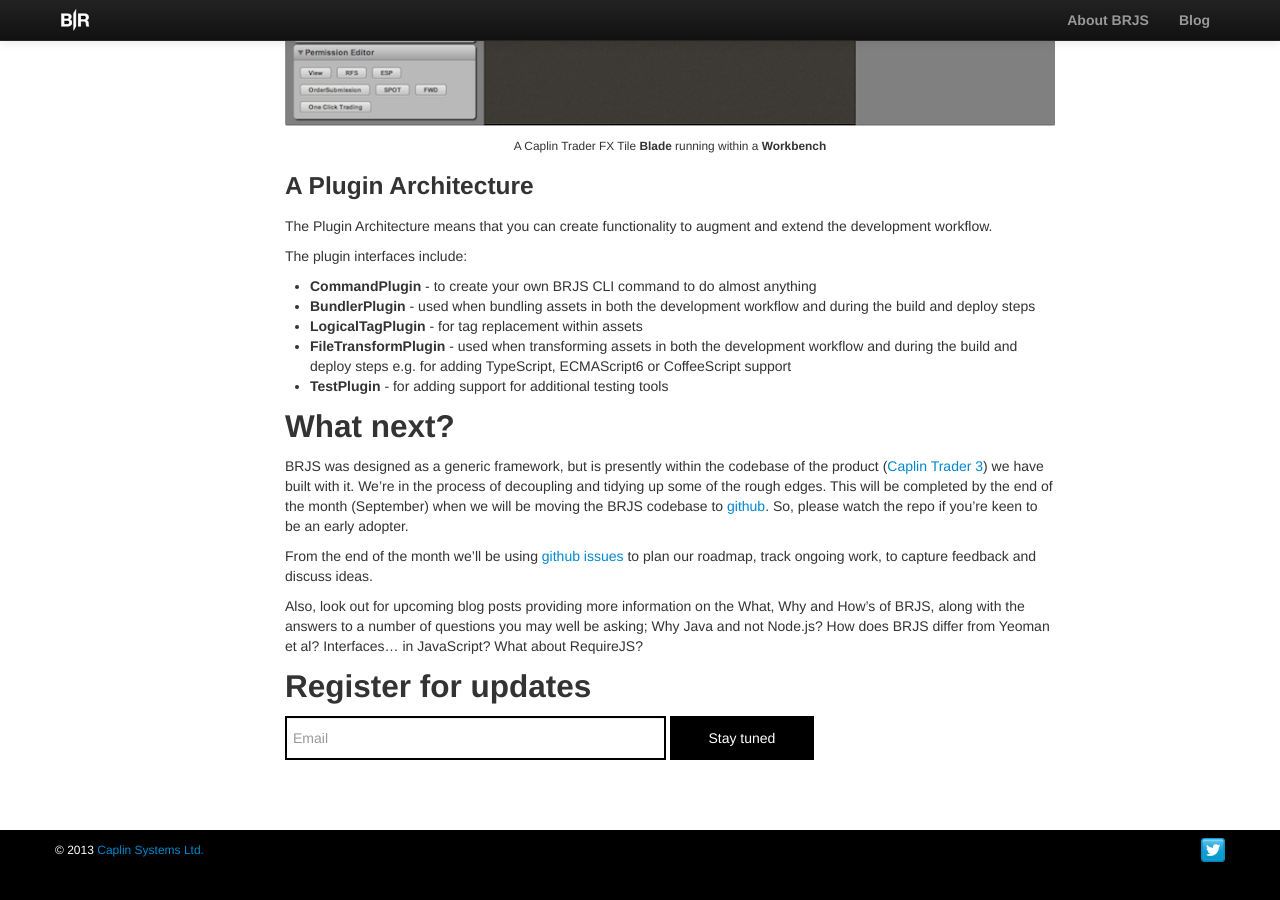
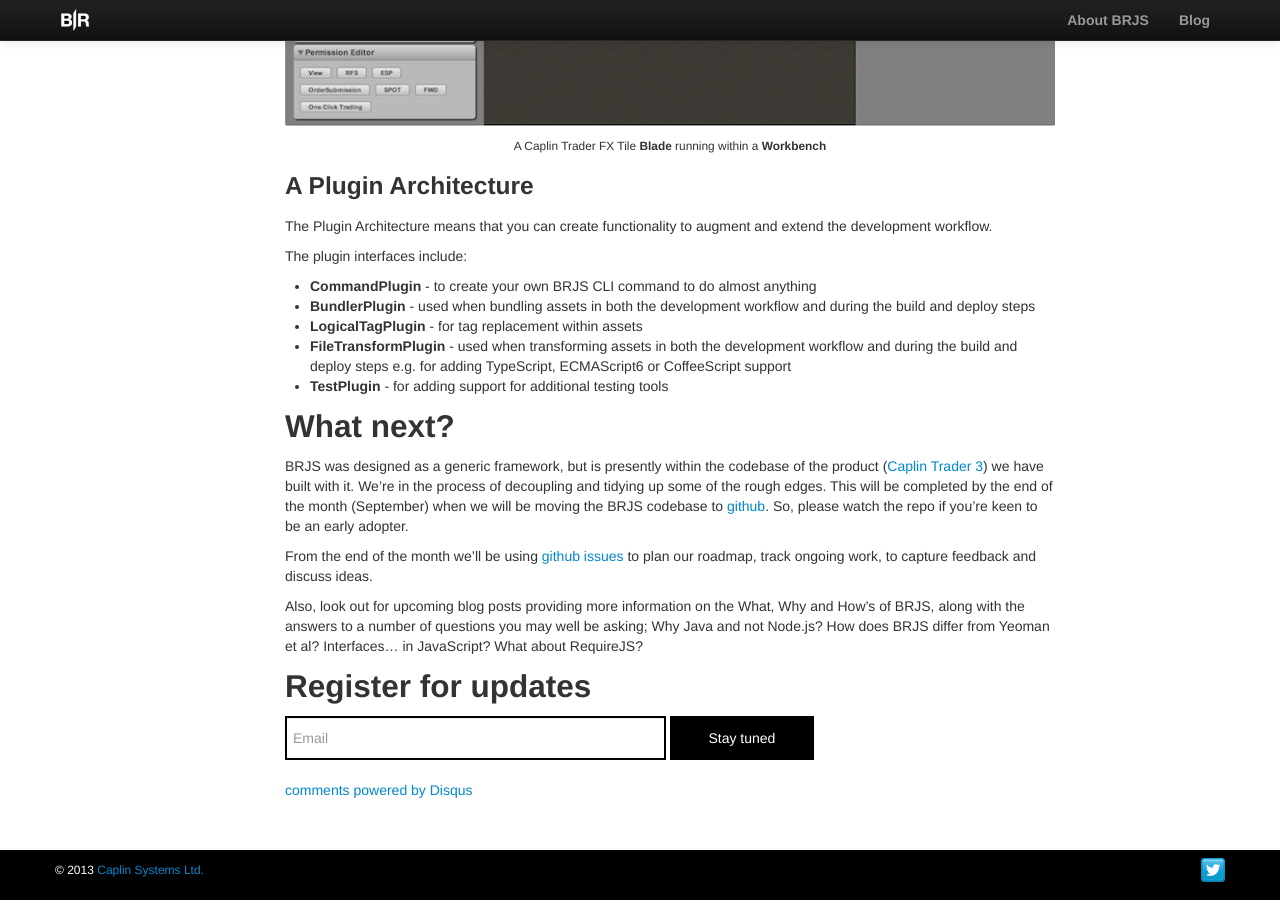
Before and after one commit to BladeRunnerJS/brjs-site, a Jekyll site: the page built from _posts/2013-09-16-introducing-bladerunnerjs.md, in a window 1280 px wide and 900 px high, scrolled down 2718 px. Built offline with Jekyll 4.4.1, drawn with Linux system fonts in a browser that asks for light colours; comment, search, counter and statistics services are not loaded; some of the changed lines change nothing that is shown.

Commit message:
adding disqus

```diff
--- a/_layouts/post.html
+++ b/_layouts/post.html
@@ -22,6 +22,22 @@
 			{{ content }}
 		</div>
 
+		<div id="disqus_thread"></div>
+    <script type="text/javascript">
+        /* * * CONFIGURATION VARIABLES: EDIT BEFORE PASTING INTO YOUR WEBPAGE * * */
+        var disqus_shortname = 'bladerunnerjs';
+
+        /* * * DON'T EDIT BELOW THIS LINE * * */
+        (function() {
+            var dsq = document.createElement('script'); dsq.type = 'text/javascript'; dsq.async = true;
+            dsq.src = '//' + disqus_shortname + '.disqus.com/embed.js';
+            (document.getElementsByTagName('head')[0] || document.getElementsByTagName('body')[0]).appendChild(dsq);
+        })();
+    </script>
+    <noscript>Please enable JavaScript to view the <a href="http://disqus.com/?ref_noscript">comments powered by Disqus.</a></noscript>
+    <a href="http://disqus.com" class="dsq-brlink">comments powered by <span class="logo-disqus">Disqus</span></a>
+
+
 	</div>
 
 </div> <!-- /.container -->
```
